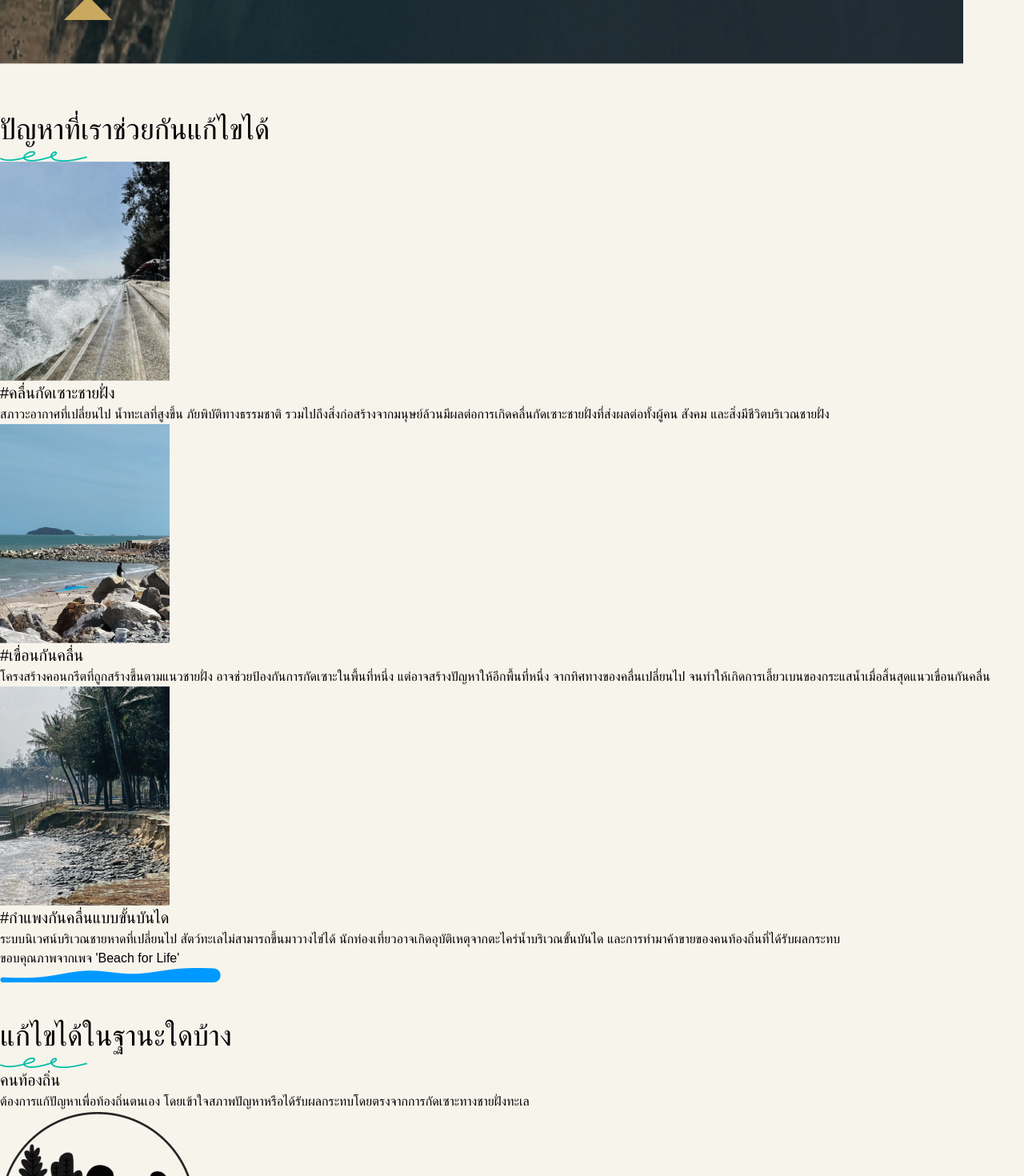
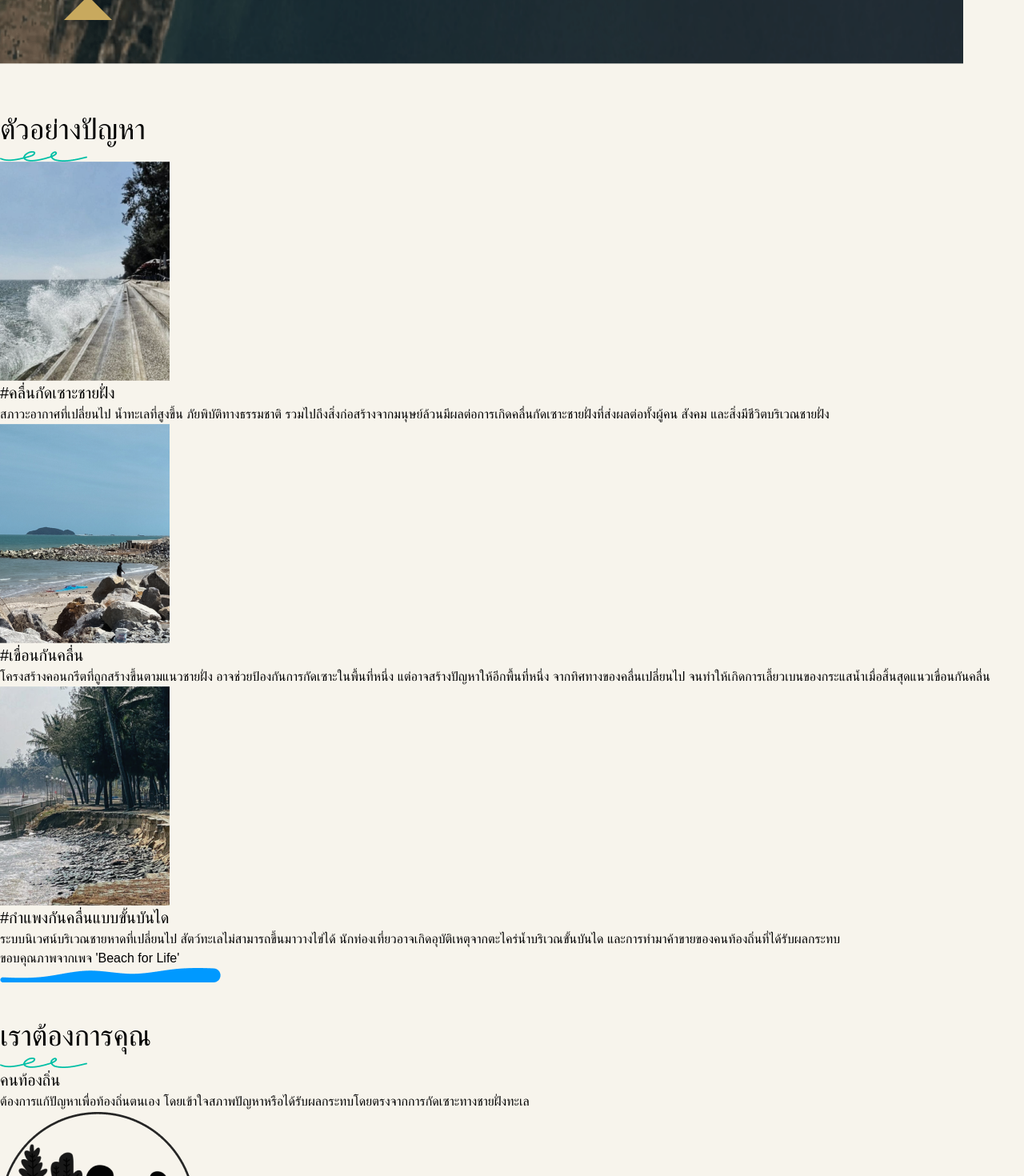
Before and after one commit to kanin-kearpimy/beach-hack-platform, a Nuxt app: page / in a window 1280 px wide. Shown: the part 660-2130 px from the top of the page at 80% size. Built offline with nearby package versions, Linux system fonts and the light colour scheme.

Commit message:
add new team member and revising wording

```diff
--- a/components/Content.vue
+++ b/components/Content.vue
@@ -2,7 +2,7 @@
   <div class="content flex flex-col gap-y-11">
     <section id="problem-statement" class="flex flex-col gap-y-12 items-center">
       <div class="relative topic-header-wrapper">
-        <h1 class="text-[#00BFA6] text-center">ปัญหาที่เราช่วยกันแก้ไขได้</h1>
+        <h1 class="text-[#00BFA6] text-center">ตัวอย่างปัญหา</h1>
         <img src="~/assets/content/underline.png" class="absolute">
       </div>
       <div class="grid grid-cols-1 md:grid-cols-3 gap-2">
@@ -20,7 +20,7 @@
     <img class="block mx-auto" src="~/assets/content/divider.png">
     <section id="how-participate" class="flex flex-col items-center gap-y-12">
       <div class="relative topic-header-wrapper">
-        <h1 class="text-[#00BFA6] text-center">แก้ไขได้ในฐานะใดบ้าง</h1>
+        <h1 class="text-[#00BFA6] text-center">เราต้องการคุณ</h1>
         <img src="~/assets/content/underline.png" class="absolute left-[50%] translate-x-[-50%]">
       </div>
       <div class="grid grid-cols-1 lg:grid-cols-2">
@@ -215,7 +215,7 @@ import AnnProfile from 'assets/team-members/ann-profile.jpg';
 import PhillipProfile from 'assets/team-members/blank-profile.png';
 import RoseProfile from 'assets/team-members/rose-profile.jpg';
 import PraewProfile from 'assets/team-members/praew-profile.jpeg';
-import IttProfile from 'assets/team-members/blank-profile.png';
+import IttProfile from 'assets/team-members/itt-profile.jpeg';
 
 export default {
   name: 'Content',
@@ -318,13 +318,13 @@ export default {
           position: 'Design Lead',
           degree: '-2deg'
         },
-        // {
-        //   img: IttProfile,
-        //   name: 'Lorem ipsum',
-        //   nickname: 'Itt',
-        //   position: 'Specialist',
-        //   degree: '1deg'
-        // },
+        {
+          img: IttProfile,
+          name: 'Patiparn Boontarig',
+          nickname: 'Itt',
+          position: 'Project Advisor',
+          degree: '1deg'
+        },
       ],
       registrationLink: 'https://bit.ly/3OM9tsk'
     }
```
Also changed, not shown: assets/team-members/itt-profile.jpeg (added).
